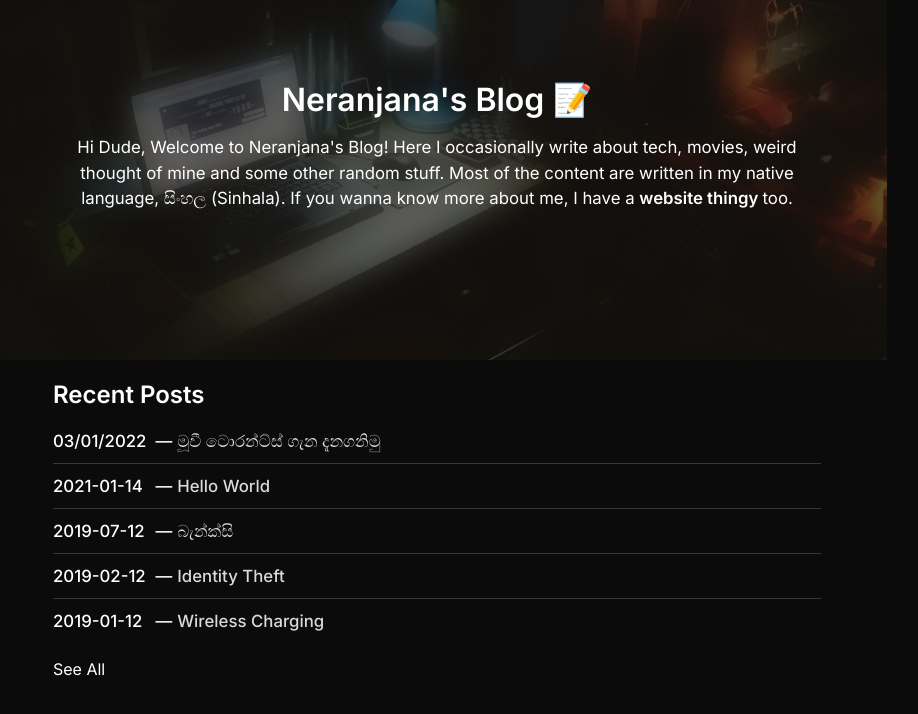
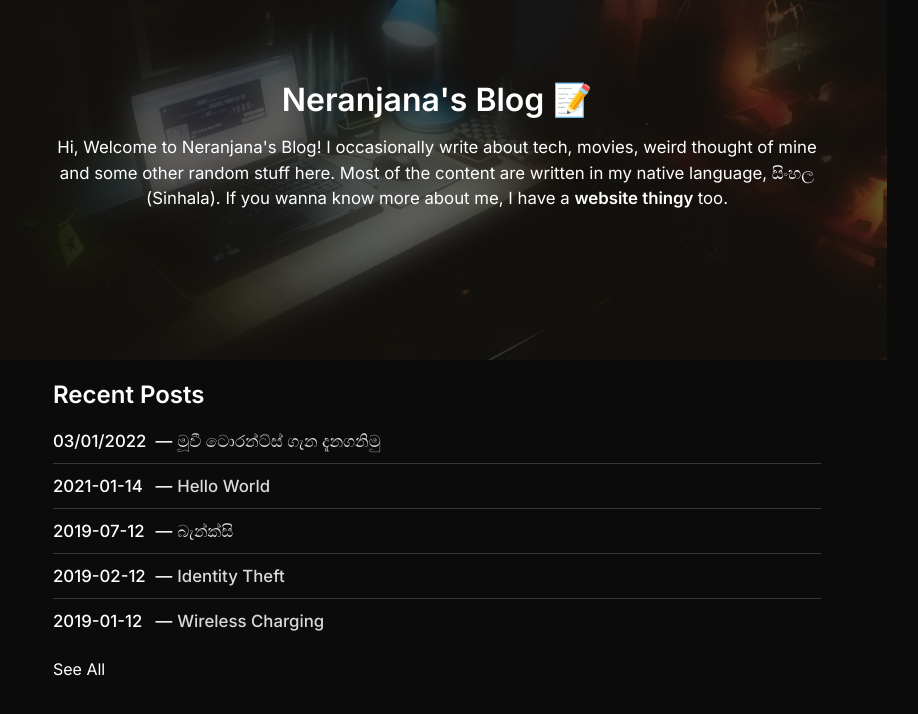
Before and after one commit to NandiyaLive/blog.neranjana-tk, a Next.js app: page / in a window 1280 px wide. Shown: the top 714 px of the page, without its empty margins (203-1121 px from the left). Built offline with nearby package versions, Linux system fonts and the light colour scheme.

Commit message:
Update index.js

```diff
--- a/src/pages/index.js
+++ b/src/pages/index.js
@@ -53,9 +53,9 @@ export default function Home({ posts }) {
           <div className="intro-text">
             <p className="title">Neranjana's Blog 📝</p>
             <p className="subtitle">
-              Hi Dude, Welcome to Neranjana's Blog! Here I occasionally write
+              Hi, Welcome to Neranjana's Blog! I occasionally write
               about tech, movies, weird thought of mine and some other random
-              stuff. Most of the content are written in my native language,
+              stuff here. Most of the content are written in my native language,
               සිංහල (Sinhala). If you wanna know more about me, I have a{" "}
               <a
                 href="https://neranjana.tk"
```
